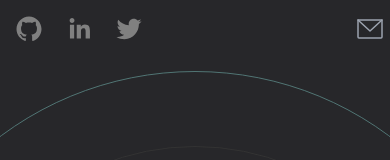
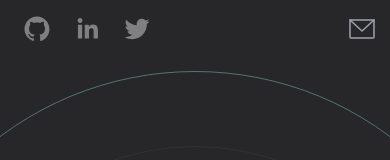
Before and after one commit to andreseichi/tashiro.dev, a Next.js app: page / in a window 390 px wide. Shown: the top 160 px of the page. Built offline with nearby package versions, Linux system fonts and the light colour scheme.

Commit message:
chore: padding mobile

```diff
--- a/src/components/Header/index.tsx
+++ b/src/components/Header/index.tsx
@@ -31,7 +31,7 @@ const animateRight = {
 export function Header() {
   return (
     <header
-      className="sticky top-0 p-1 bg-none flex items-center justify-between max-w-7xl mx-auto z-50
+      className="sticky top-0 py-1 px-3 bg-none flex items-center justify-between max-w-7xl mx-auto z-50
       md:p-5 xl:items-center"
     >
       <motion.div
```
